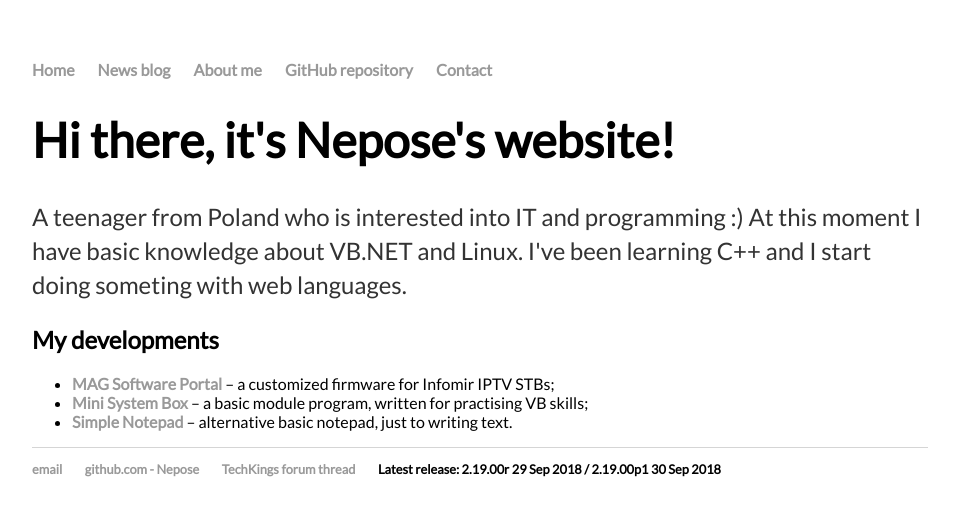
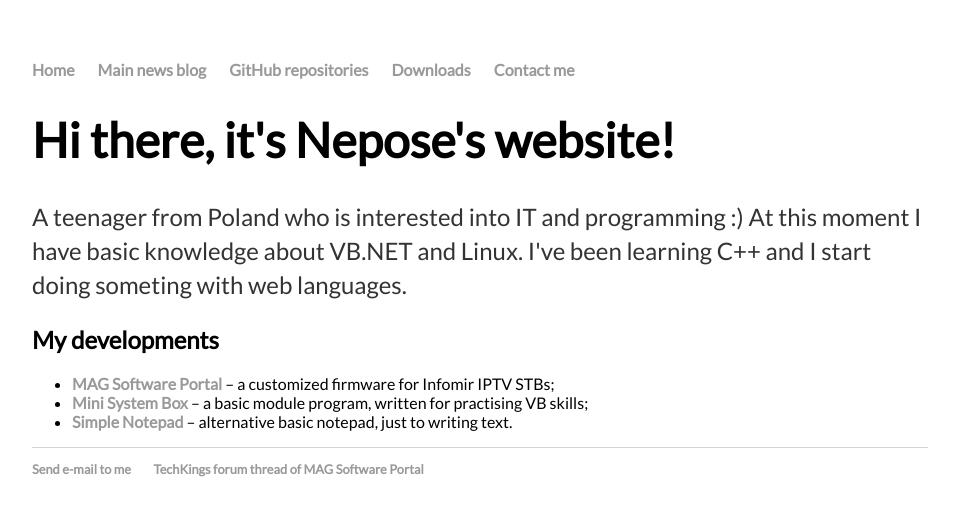
Before and after one commit to Nepose/nepose.github.io, a Jekyll site: the page built from index.html, in a window 1280 px wide. Shown: the top 516 px of the page, without its empty margins (160-1119 px from the left). Built offline with Jekyll 4.4.1, drawn with Linux system fonts in a browser that asks for light colours.

Commit message:
Updating default layout for new website

```diff
--- a/_layouts/default.html
+++ b/_layouts/default.html
@@ -10,10 +10,10 @@
 		<nav>
     		<ul>
         		<li><a href="/">Home</a></li>
-	        	<li><a href="/blog">News blog</a></li>
-        		<li><a href="/about">About me</a></li>
-        		<li><a href="http://github.com/Nepose/MAG_Software_Portal">GitHub repository</a></li>
-			<li><a href="/contact">Contact</a></li>
+	        	<li><a href="/blog">Main news blog</a></li>
+        		<li><a href="http://github.com/Nepose/MAG_Software_Portal">GitHub repositories</a></li>
+			<li><a href="/download">Downloads</a></li>
+			<li><a href="/contact">Contact me</a></li>
     		</ul>
 		</nav>
 		<div class="container">
@@ -23,10 +23,8 @@
 		</div><!-- /.container -->
 		<footer>
     		<ul>
-        		<li><a href="mailto:nepose.magportal@gmail.com">email</a></li>
-        		<li><a href="https://github.com/Nepose">github.com - Nepose</a></li>
-			<li><a href="http://techkings.org/threads/mag-245-250-aura-hd-custom-image-new-stbs.142741/">TechKings forum thread</a></li>
-			<li>Latest release: 2.19.00r 29 Sep 2018 / 2.19.00p1 30 Sep 2018</li>
+			<li><a href="mailto:nepose.magportal@gmail.com">Send e-mail to me</a></li>
+			<li><a href="http://techkings.org/threads/mag-245-250-aura-hd-custom-image-new-stbs.142741/">TechKings forum thread of MAG Software Portal</a></li>
 			</ul>
 		</footer>
 		</font>
```
